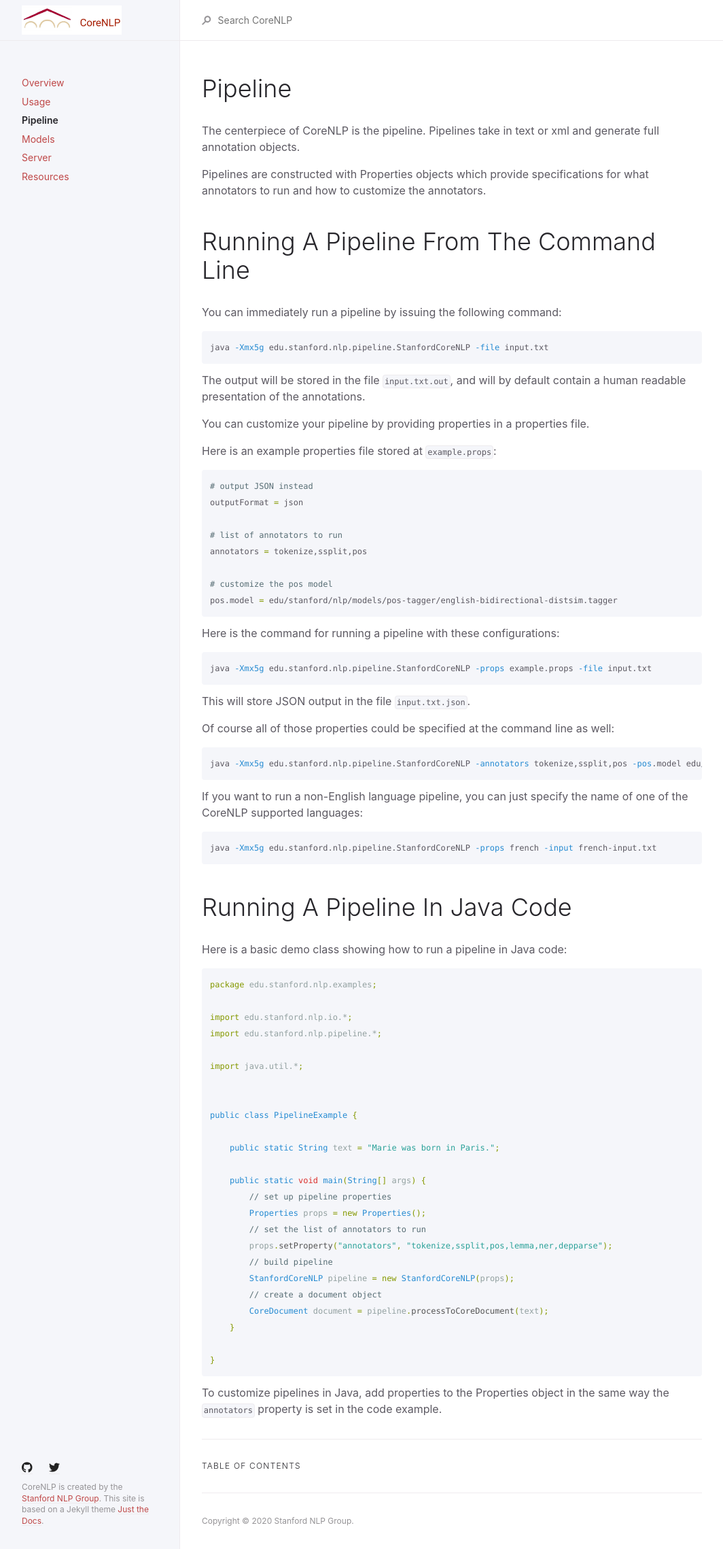
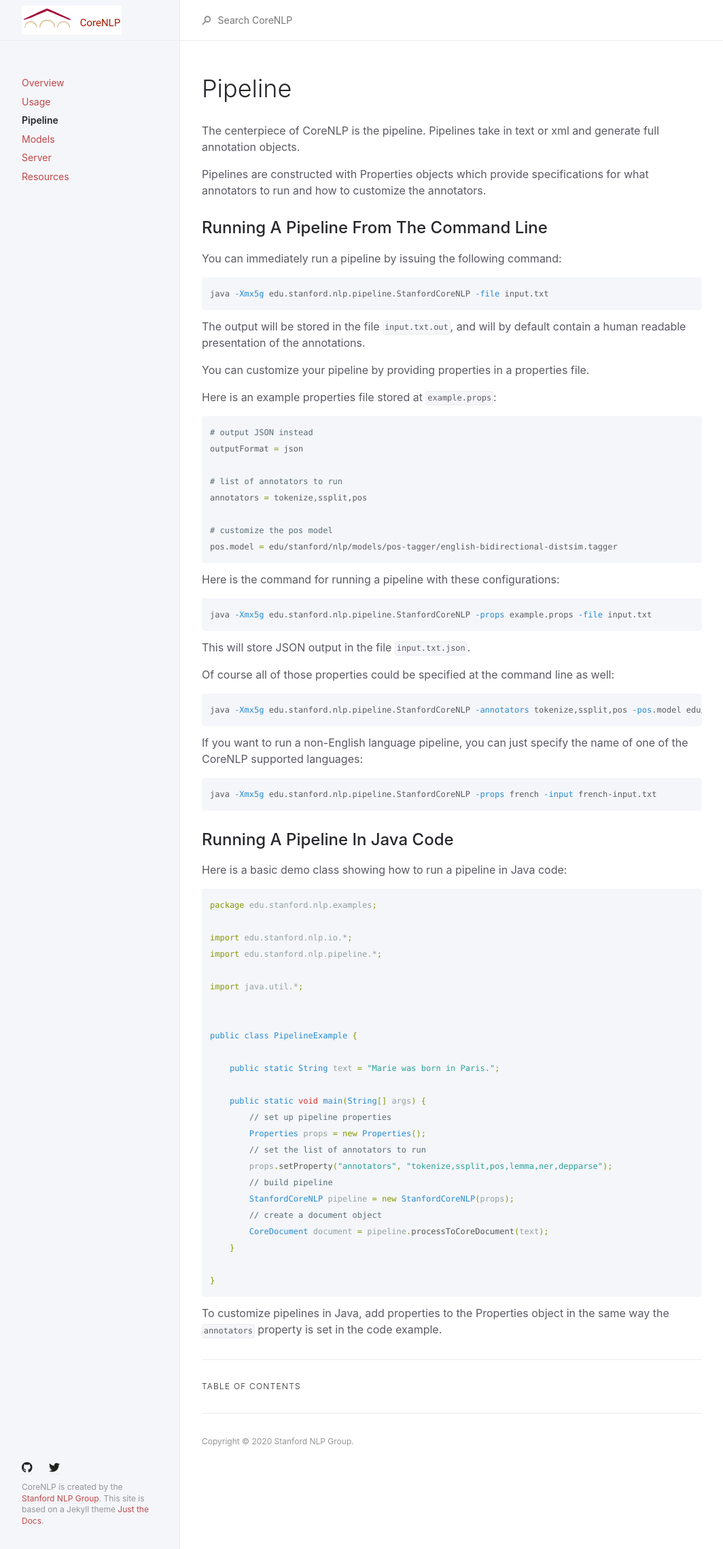
Before and after one commit to stanfordnlp/corenlp-docs-dev, a Jekyll site: the page built from _pages/pipeline.md, in a window 1280 px wide. Shown: the whole page at 68% size, without its empty margins (107-1171 px from the left). Built offline with Jekyll 4.4.1, drawn with Linux system fonts in a browser that asks for light colours; nearby versions of some CDN libraries.

Commit message:
adjust headers

````diff
--- a/_pages/pipeline.md
+++ b/_pages/pipeline.md
@@ -14,7 +14,7 @@ The centerpiece of CoreNLP is the pipeline. Pipelines take in text or xml and ge
 Pipelines are constructed with Properties objects which provide specifications for what annotators to run and
 how to customize the annotators.
 
-# Running A Pipeline From The Command Line
+## Running A Pipeline From The Command Line
 
 You can immediately run a pipeline by issuing the following command:
 
@@ -60,7 +60,7 @@ If you want to run a non-English language pipeline, you can just specify the nam
 java -Xmx5g edu.stanford.nlp.pipeline.StanfordCoreNLP -props french -input french-input.txt
 ```
 
-# Running A Pipeline In Java Code
+## Running A Pipeline In Java Code
 
 Here is a basic demo class showing how to run a pipeline in Java code:
 
````
